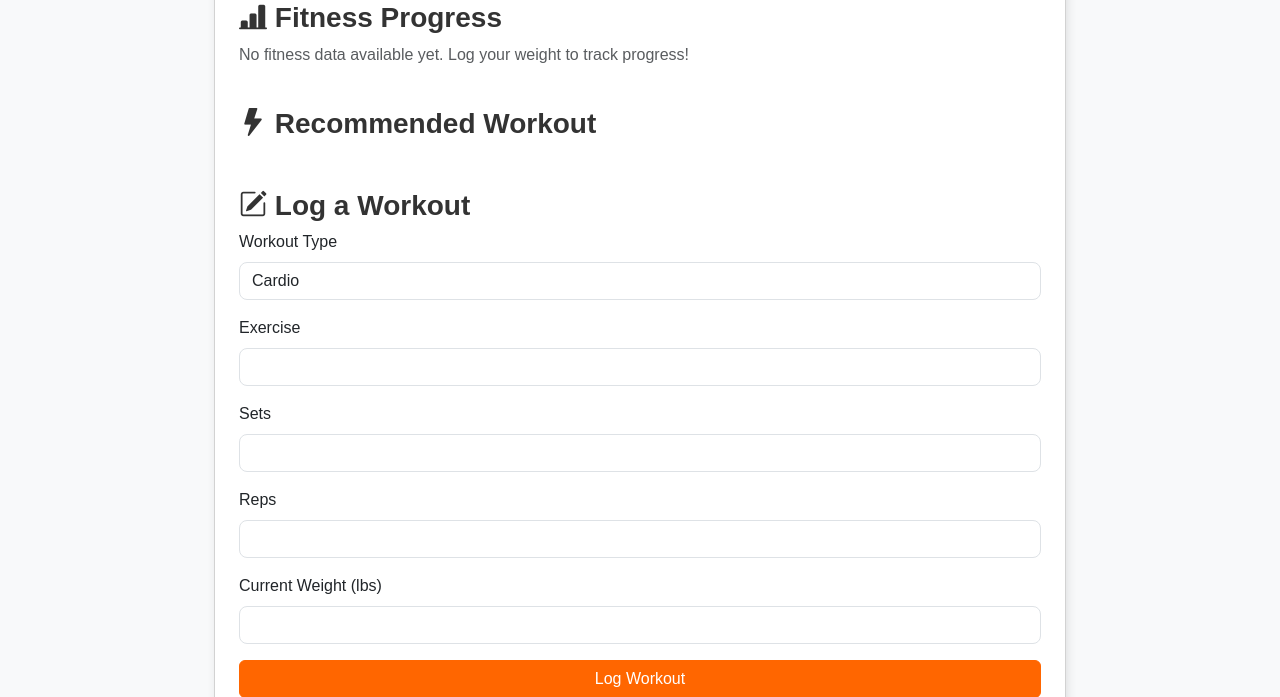
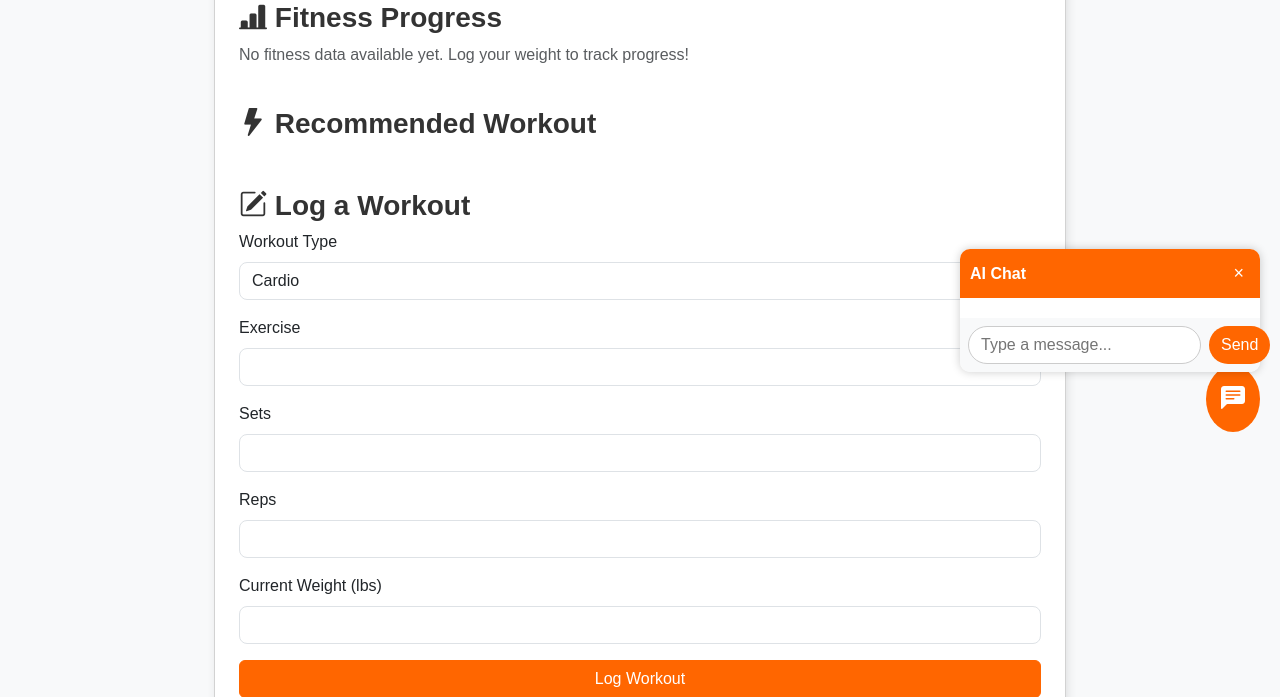
Before and after one commit to MoeAbdel04/Fitness-App, a Flask app: template fit_fusion/templates/dashboard.html in a window 1280 px wide. Shown: the part 348-1045 px from the top of the page. Run offline with Flask 3, Linux system fonts and the light colour scheme; the template is opened without the code that fills it: values that come from a table or form of the project are taken from there, others are empty; data comes from the database, SQL or seed files in the repository.

Commit message:
chatbox skeleton

```diff
--- a/fit_fusion/app.py
+++ b/fit_fusion/app.py
@@ -1,4 +1,4 @@
-from flask import Flask, render_template, request, redirect, url_for, session, flash
+from flask import Flask, render_template, request, redirect, url_for, session, flash, jsonify
 from flask_sqlalchemy import SQLAlchemy
 from werkzeug.security import generate_password_hash, check_password_hash
 from datetime import datetime
@@ -79,11 +79,11 @@ def register():
         # Convert feet/inches to meters
         feet = int(request.form['feet'])
         inches = int(request.form['inches'])
-        height = round(((feet * 12) + inches) * 0.0254, 2)  # Convert inches to meters
+        height = round(((feet * 12) + inches) * 0.0254, 2)
 
         # Convert pounds to kilograms
         weight_lbs = float(request.form['weight_lbs'])
-        weight = round(weight_lbs * 0.453592, 2)  # Convert lbs to kg
+        weight = round(weight_lbs * 0.453592, 2)
 
         activity_level = request.form['activity_level']
         workout_preference = request.form.get('workout_preference')
@@ -113,7 +113,6 @@ def login():
 
     return render_template('login.html')
 
-
 @app.route('/dashboard')
 def dashboard():
     if 'user_id' not in session:
@@ -138,7 +137,6 @@ def dashboard():
     weights = [workout.weight for workout in workouts if workout.weight]
     bmi_values = [calculate_bmi(weight, user.height) for weight in weights]
 
-    # Check if there's enough data to plot
     if dates:
         plt.figure(figsize=(8, 5))
         plt.plot(dates, [w * 2.20462 for w in weights], marker='s', linestyle='-', color='brown', markersize=6, linewidth=2, label='Weight (lbs)')
@@ -153,15 +151,13 @@ def dashboard():
         plt.grid(True, linestyle='--', linewidth=0.5)
         plt.tight_layout()
 
-        # Save the plot to a BytesIO buffer
         img = io.BytesIO()
         plt.savefig(img, format='png')
         img.seek(0)
         plot_url = base64.b64encode(img.getvalue()).decode()
     else:
-        plot_url = None  # No data to plot
+        plot_url = None
 
-    # Determine a recommended workout based on user preference
     if user.workout_preference:
         pref = user.workout_preference.lower()
         if 'cardio' in pref:
@@ -186,7 +182,6 @@ def workout_chart():
     user = User.query.get(session['user_id'])
     workouts = WorkoutLog.query.filter_by(user_id=user.id).order_by(WorkoutLog.date.asc()).all()
 
-    # Get valid data points
     dates = [workout.date.strftime('%Y-%m-%d') for workout in workouts if workout.weight]
     weights = [workout.weight for workout in workouts if workout.weight]
     bmi_values = [calculate_bmi(weight, user.height) for weight in weights]
@@ -195,7 +190,6 @@ def workout_chart():
         flash('No valid weight data available to generate the graph.', 'warning')
         return redirect(url_for('dashboard'))
 
-    # Create the plot with formatting similar to the reference image
     plt.figure(figsize=(8, 5))
     plt.plot(dates, [w * 2.20462 for w in weights], marker='s', linestyle='-', color='brown', markersize=6, linewidth=2, label='Weight (lbs)')
     plt.plot(dates, bmi_values, marker='s', linestyle='--', color='red', markersize=6, linewidth=2, label='BMI')
@@ -209,7 +203,6 @@ def workout_chart():
     plt.grid(True, linestyle='--', linewidth=0.5)
     plt.tight_layout()
 
-    # Convert plot to image
     img = io.BytesIO()
     plt.savefig(img, format='png')
     img.seek(0)
@@ -229,7 +222,6 @@ def log_workout():
     sets = int(request.form['sets'])
     reps = int(request.form['reps'])
 
-    # Convert weight from lbs → kg before storing
     weight_lbs = request.form.get('weight')
     weight_kg = round(float(weight_lbs) / 2.20462, 2) if weight_lbs else None
 
@@ -253,11 +245,9 @@ def profile():
         email = request.form['email']
         age = int(request.form['age'])
         gender = request.form['gender']
-        # Convert feet/inches to meters
         feet = int(request.form['feet'])
         inches = int(request.form['inches'])
         height = round(((feet * 12) + inches) * 0.0254, 2)
-        # Convert weight from lbs to kg
         weight_lbs = float(request.form['weight_lbs'])
         weight = round(weight_lbs * 0.453592, 2)
         activity_level = request.form['activity_level']
@@ -278,7 +268,6 @@ def profile():
         flash('Profile updated successfully!', 'success')
         return redirect(url_for('profile'))
 
-    # Pre-fill form with current user details
     total_inches = round(user.height / 0.0254)
     feet = total_inches // 12
     inches = total_inches % 12
@@ -292,6 +281,17 @@ def logout():
     flash('You have been logged out.', 'info')
     return redirect(url_for('home'))
 
+# New route for AI Chatbox
+@app.route('/chat_api', methods=['POST'])
+def chat_api():
+    if 'user_id' not in session:
+        return jsonify({"error": "Unauthorized"}), 401
+
+    user_message = request.json.get('message', '')
+    # Placeholder AI logic; replace with your actual AI processing
+    ai_response = f"AI Echo: {user_message}"
+    return jsonify({"response": ai_response})
+
 if __name__ == '__main__':
     with app.app_context():
         db.create_all()
--- a/fit_fusion/templates/dashboard.html
+++ b/fit_fusion/templates/dashboard.html
@@ -92,4 +92,171 @@
         </table>
     </div>
 </div>
+
+<!-- ===================== AI Chatbox Start ===================== -->
+<style>
+/* Positioning and styling for the floating chat button and window */
+#chat-icon {
+    position: fixed;
+    bottom: 20px;
+    right: 20px;
+    background-color: #ff6600;
+    color: #fff;
+    border: none;
+    border-radius: 50%;
+    padding: 15px;
+    cursor: pointer;
+    z-index: 1000;
+    font-size: 24px;
+}
+
+#chat-window {
+    position: fixed;
+    bottom: 80px;
+    right: 20px;
+    width: 300px;
+    max-height: 400px;
+    background-color: #fff;
+    border-radius: 10px;
+    box-shadow: 0 0 10px rgba(0,0,0,0.2);
+    display: none; /* Hidden by default */
+    flex-direction: column;
+    z-index: 1000;
+}
+
+#chat-header {
+    background-color: #ff6600;
+    color: #fff;
+    padding: 10px;
+    border-top-left-radius: 10px;
+    border-top-right-radius: 10px;
+    font-weight: bold;
+    display: flex;
+    justify-content: space-between;
+    align-items: center;
+}
+
+#chat-messages {
+    flex: 1;
+    padding: 10px;
+    overflow-y: auto;
+    font-size: 0.9rem;
+}
+
+.chat-bubble {
+    margin-bottom: 8px;
+    padding: 8px 12px;
+    border-radius: 8px;
+    max-width: 80%;
+}
+
+.user-message {
+    background-color: #e6e6e6;
+    align-self: flex-end;
+    margin-left: auto;
+}
+
+.ai-message {
+    background-color: #f0fff0;
+    align-self: flex-start;
+    margin-right: auto;
+}
+
+#chat-input {
+    display: flex;
+    padding: 8px;
+    border-bottom-left-radius: 10px;
+    border-bottom-right-radius: 10px;
+    background-color: #f8f9fa;
+}
+
+#chat-input input {
+    flex: 1;
+    border-radius: 20px;
+    border: 1px solid #ccc;
+    padding: 6px 12px;
+    outline: none;
+}
+
+#chat-input button {
+    background-color: #ff6600;
+    border: none;
+    border-radius: 20px;
+    color: #fff;
+    margin-left: 8px;
+    padding: 6px 12px;
+    cursor: pointer;
+}
+</style>
+
+<!-- Floating Chat Icon -->
+<button id="chat-icon">
+    <i class="bi bi-chat-left-text-fill"></i>
+</button>
+
+<!-- Chat Window -->
+<div id="chat-window" class="d-flex">
+    <div id="chat-header">
+        <span>AI Chat</span>
+        <button style="background: none; border: none; color: #fff; font-size: 18px;" onclick="toggleChat()">
+            &times;
+        </button>
+    </div>
+    <div id="chat-messages" class="d-flex flex-column"></div>
+    <div id="chat-input">
+        <input type="text" id="userMessage" placeholder="Type a message..." />
+        <button onclick="sendMessage()">Send</button>
+    </div>
+</div>
+
+<script>
+function toggleChat() {
+    const chatWindow = document.getElementById('chat-window');
+    chatWindow.style.display = (chatWindow.style.display === 'flex') ? 'none' : 'flex';
+}
+
+document.getElementById('chat-icon').addEventListener('click', toggleChat);
+
+async function sendMessage() {
+    const userMessageInput = document.getElementById('userMessage');
+    const userMessage = userMessageInput.value.trim();
+    if (!userMessage) return;
+
+    // Display user message in chat
+    addMessage(userMessage, 'user-message');
+
+    // Clear input
+    userMessageInput.value = '';
+
+    try {
+        const response = await fetch('{{ url_for("chat_api") }}', {
+            method: 'POST',
+            headers: {
+                'Content-Type': 'application/json'
+            },
+            body: JSON.stringify({ message: userMessage })
+        });
+        const data = await response.json();
+
+        if (data.response) {
+            addMessage(data.response, 'ai-message');
+        } else if (data.error) {
+            addMessage(`Error: ${data.error}`, 'ai-message');
+        }
+    } catch (err) {
+        addMessage('Error connecting to AI.', 'ai-message');
+    }
+}
+
+function addMessage(text, cssClass) {
+    const chatMessages = document.getElementById('chat-messages');
+    const bubble = document.createElement('div');
+    bubble.classList.add('chat-bubble', cssClass);
+    bubble.textContent = text;
+    chatMessages.appendChild(bubble);
+    chatMessages.scrollTop = chatMessages.scrollHeight;
+}
+</script>
+<!-- ===================== AI Chatbox End ===================== -->
+
 {% endblock %}
```
Also changed, not shown: fit_fusion/templates/base.html (indentation only).
